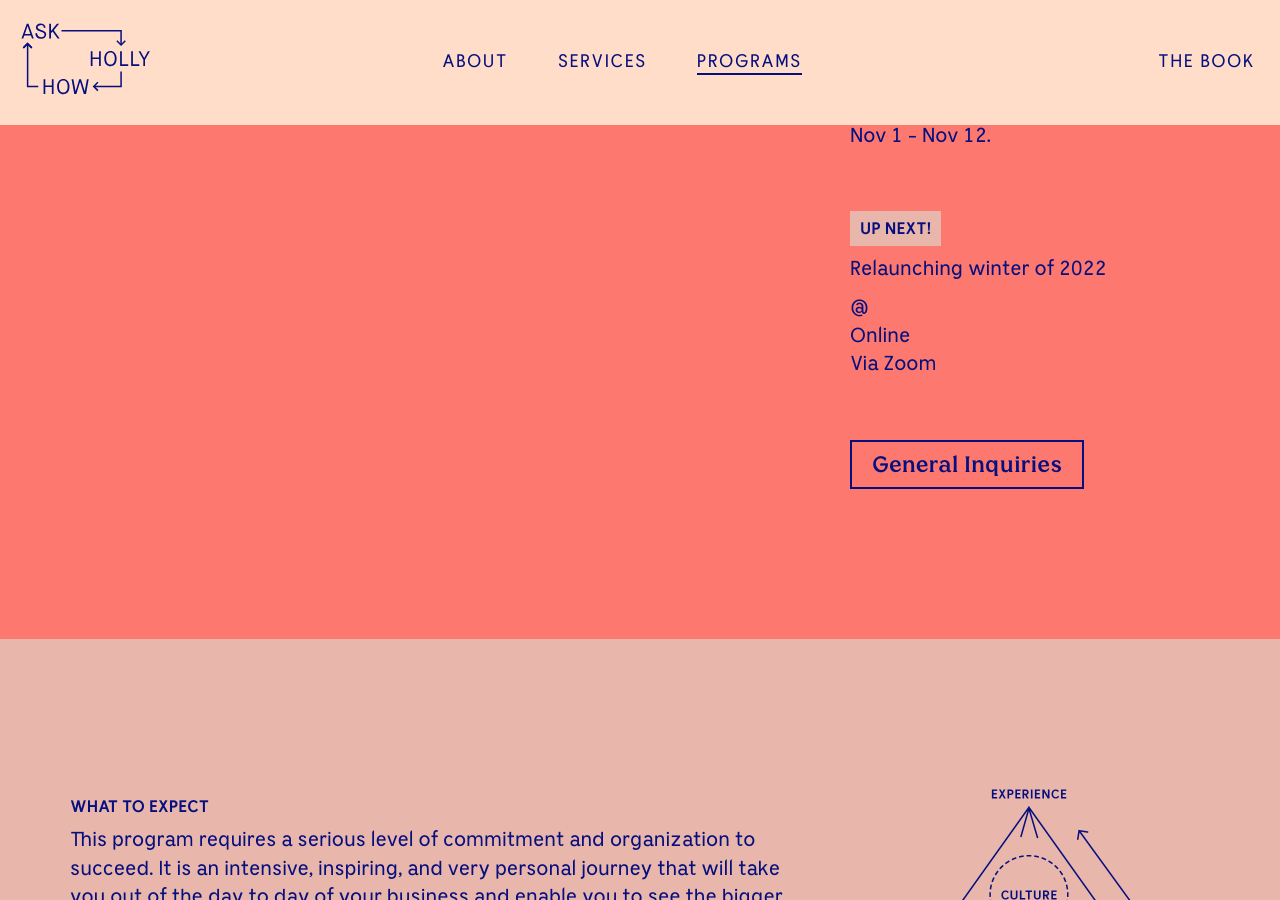
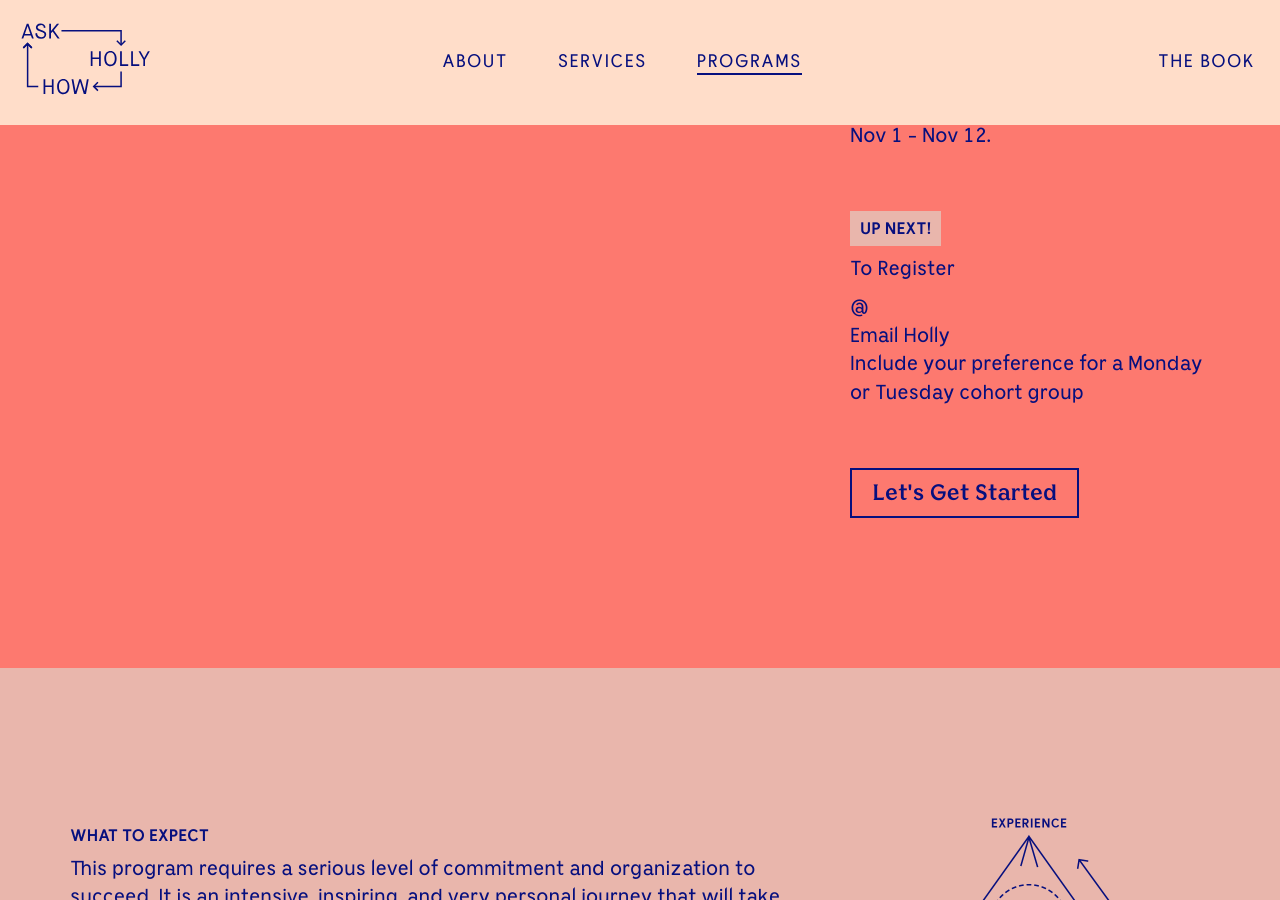
Before and after one commit to hollyhoward78/ask-holly-how, a Jekyll site: the page built from _pages/programs.md, in a window 1280 px wide and 900 px high, scrolled down 1239 px. Built offline with Jekyll 4.4.1, drawn with Linux system fonts in a browser that asks for light colours; a script that is not in the unit is left out; comment, search, counter and statistics services are not loaded.

Commit message:
Update programs.html

```diff
--- a/_layouts/programs.html
+++ b/_layouts/programs.html
@@ -43,12 +43,12 @@ layout: base
           <p>Regstration opens on Nov 1, 2021. The fee for this program is $5000 with a 10% early bird discount open from Nov 1 - Nov 12.</p>
 
           <h6 class="up-next m-xs-t-2">Up Next!</h6>
-            <p>Relaunching winter of 2022</p>
+            <p>To Register</p>
             @<br/>
-          <p>Online<br/>
-            Via Zoom</p>
+          <p>Email Holly<br/>
+            Include your preference for a Monday or Tuesday cohort group</p>
             <!-- <p class="caption"> This program is currently being taught at Industry City Innovation Lab in partnership with SBIDC and JP Morgan through the initiative <a href="http://www.sbidc.org/services/business-services/plan-for-growth/" target="_blank">Plan for Growth</a></p> -->
-          <a href="mailto:hhoward@askhollyhow.com" target="_blank"><button class="btn-md serif bold m-xs-t-2">General Inquiries</button></a>
+          <a href="mailto:hhoward@askhollyhow.com" target="_blank"><button class="btn-md serif bold m-xs-t-2">Let's Get Started</button></a>
         </div>
     </div> <!-- /container -->
   </div>
```
